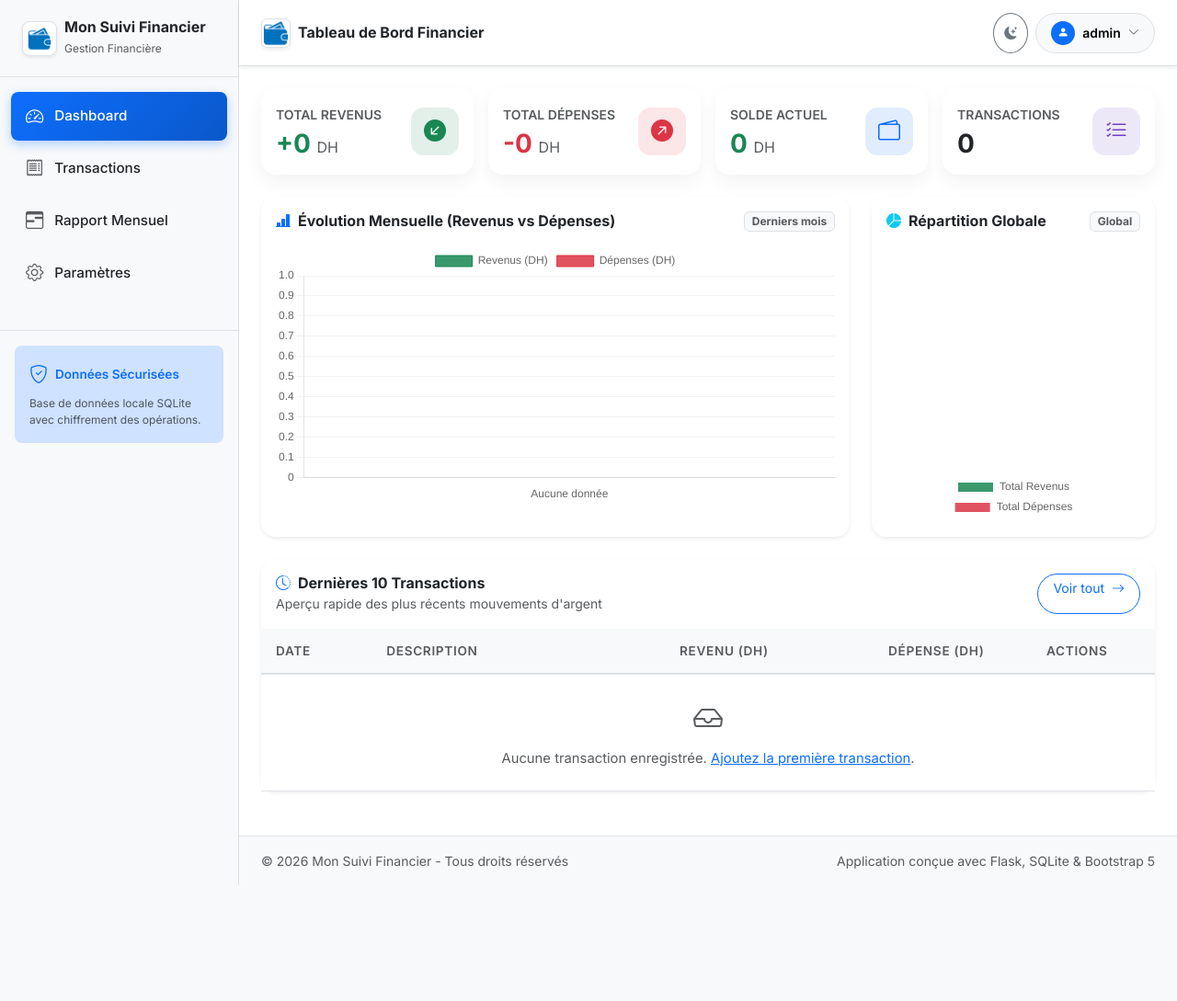
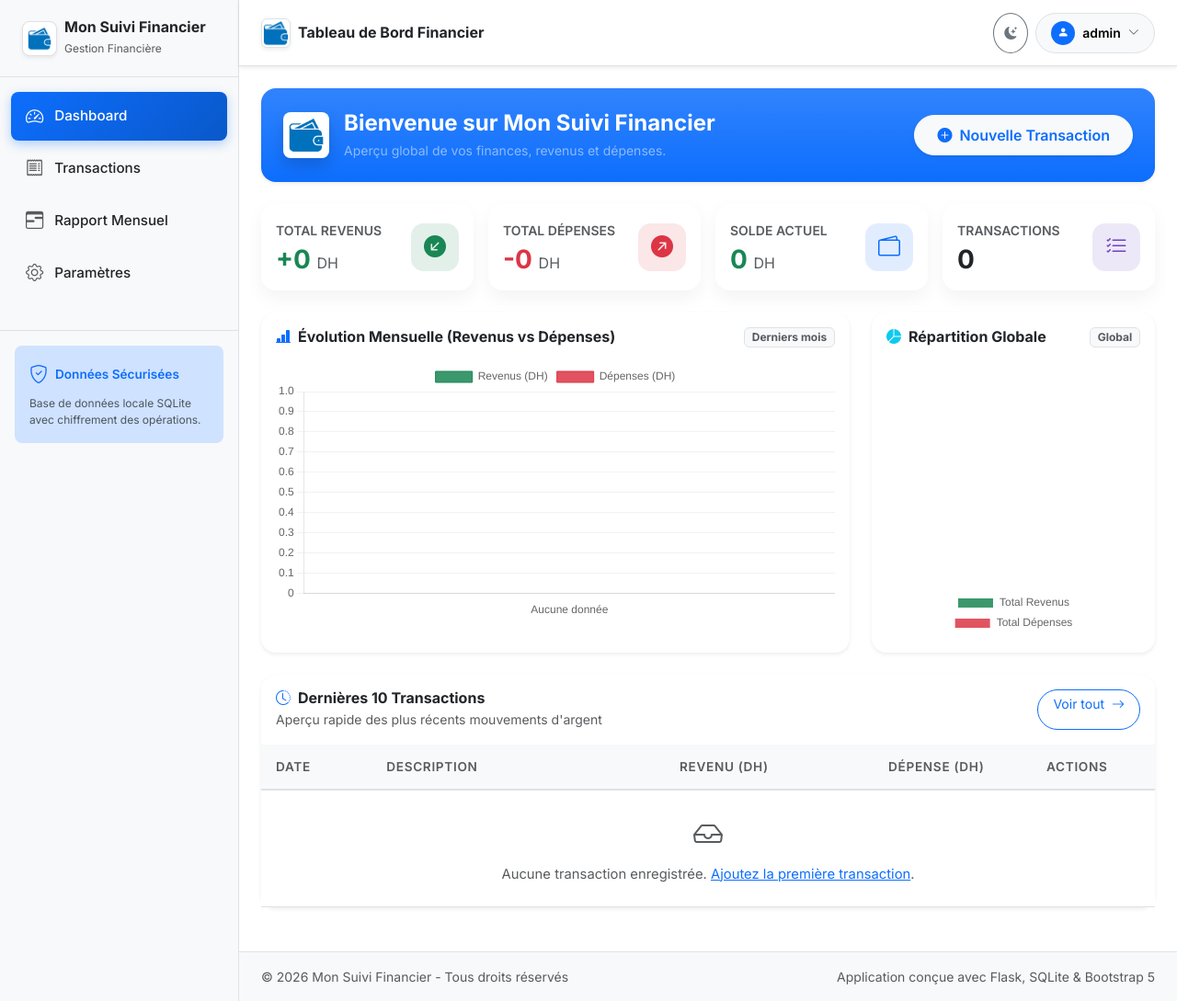
Before and after one commit to benlkadihamza/PersonalExpenseTrack, a Flask app: page / in a window 1280 px wide. Shown: the whole page at 92% size. Before the commit the page ends 963 px from the top, so only its background shows below. Run offline with Flask 3, Linux system fonts and the light colour scheme; a user stored in the database is signed in; data that the repository does not hold is empty; some libraries are stand-ins or nearby versions.

Commit message:
Update dashboard.html

```diff
--- a/templates/dashboard.html
+++ b/templates/dashboard.html
@@ -4,6 +4,23 @@
 {% block header_title %}Tableau de Bord Financier{% endblock %}
 
 {% block content %}
+<!-- Welcome Header Banner with Logo -->
+<div class="card border-0 bg-primary bg-gradient text-white rounded-4 p-3 p-md-4 mb-4 shadow-sm">
+    <div class="d-flex align-items-center justify-content-between flex-wrap gap-3">
+        <div class="d-flex align-items-center gap-3">
+            <img src="{{ url_for('static', filename='img/logo.png') }}" alt="{{ app_name }}" class="rounded-3 shadow p-1 bg-white" style="width: 50px; height: 50px; object-fit: contain;">
+            <div>
+                <h4 class="fw-bold mb-1">Bienvenue sur {{ app_name }}</h4>
+                <p class="mb-0 text-white-50 small">Aperçu global de vos finances, revenus et dépenses.</p>
+            </div>
+        </div>
+        <a href="{{ url_for('transaction_add') }}" class="btn btn-light rounded-pill px-4 py-2 fw-semibold text-primary shadow-sm d-flex align-items-center gap-2">
+            <i class="bi bi-plus-circle-fill"></i>
+            <span>Nouvelle Transaction</span>
+        </a>
+    </div>
+</div>
+
 <!-- Statistics Cards Row -->
 <div class="row g-3 mb-4">
     <!-- Total Revenus -->
```
